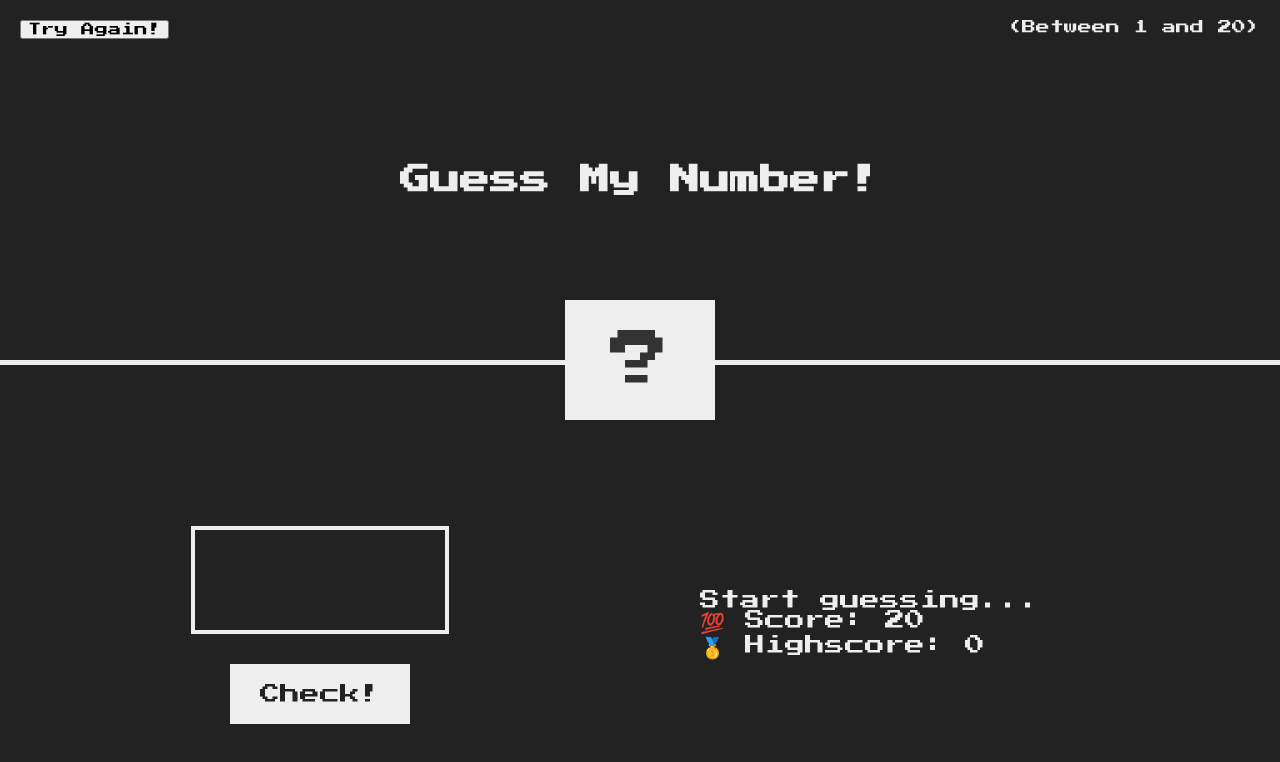
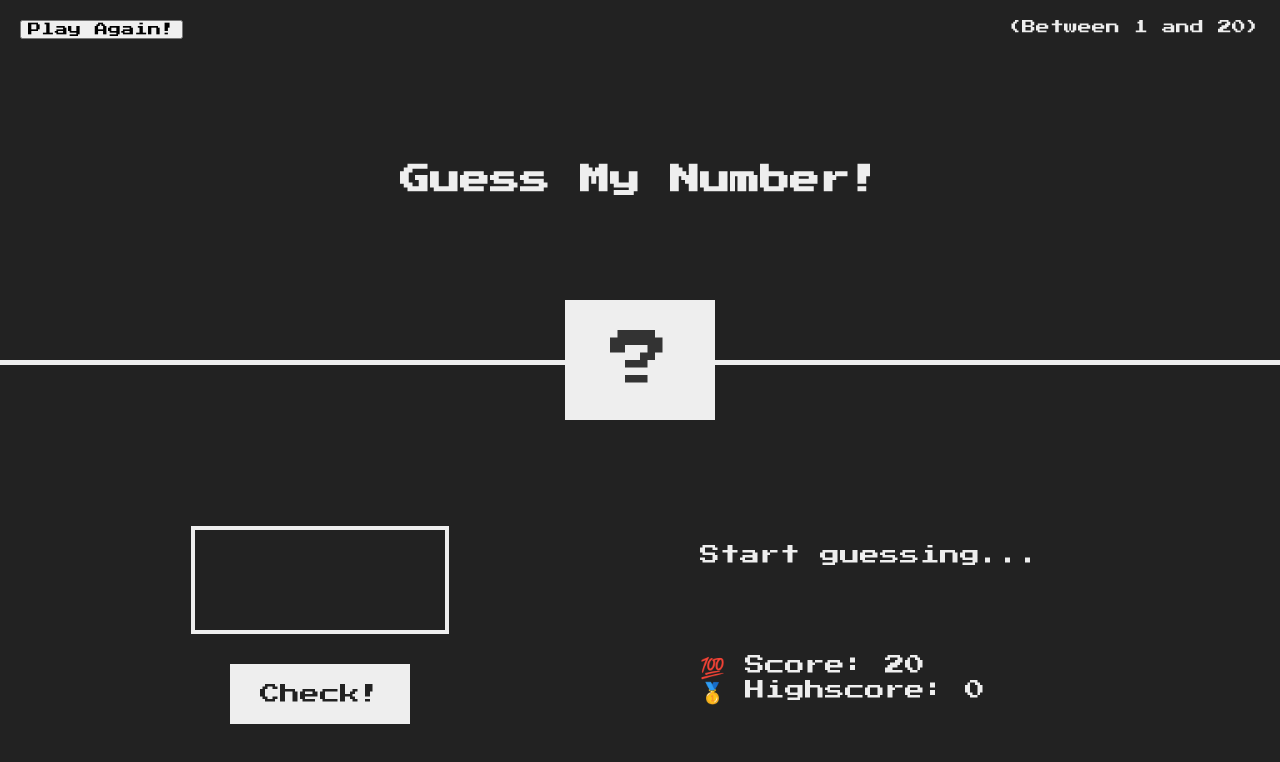
Before and after one commit to Khumoetsile17/Guess-My-Number, a plain HTML site: page index.html in a window 1280 px wide. Drawn offline with Linux system fonts and the light colour scheme.

Commit message:
Updated index.html and style.css

```diff
--- a/index.html
+++ b/index.html
@@ -10,13 +10,13 @@
     <header>
       <h1>Guess My Number!</h1>
       <p class="numbers">(Between 1 and 20)</p>
-      <button class="btn-again">Try Again!</button>
+      <button class="btn-again">Play Again!</button>
       <nav class="questionMark">?</nav>
     </header>
     <main>
       <section class="left">
         <input type="number" class="guess" />
-        <button class="btn check">Check!</button>
+        <button class="btn">Check!</button>
       </section>
       <section class="right">
         <p class="message">Start guessing...</p>
--- a/style.css
+++ b/style.css
@@ -94,6 +94,11 @@ h1 {
   margin-bottom: 3rem;
 }
 
+.message {
+  margin-bottom: 8rem;
+  height: 3rem;
+}
+
 .btn {
   border: none;
   background-color: #eee;
```
